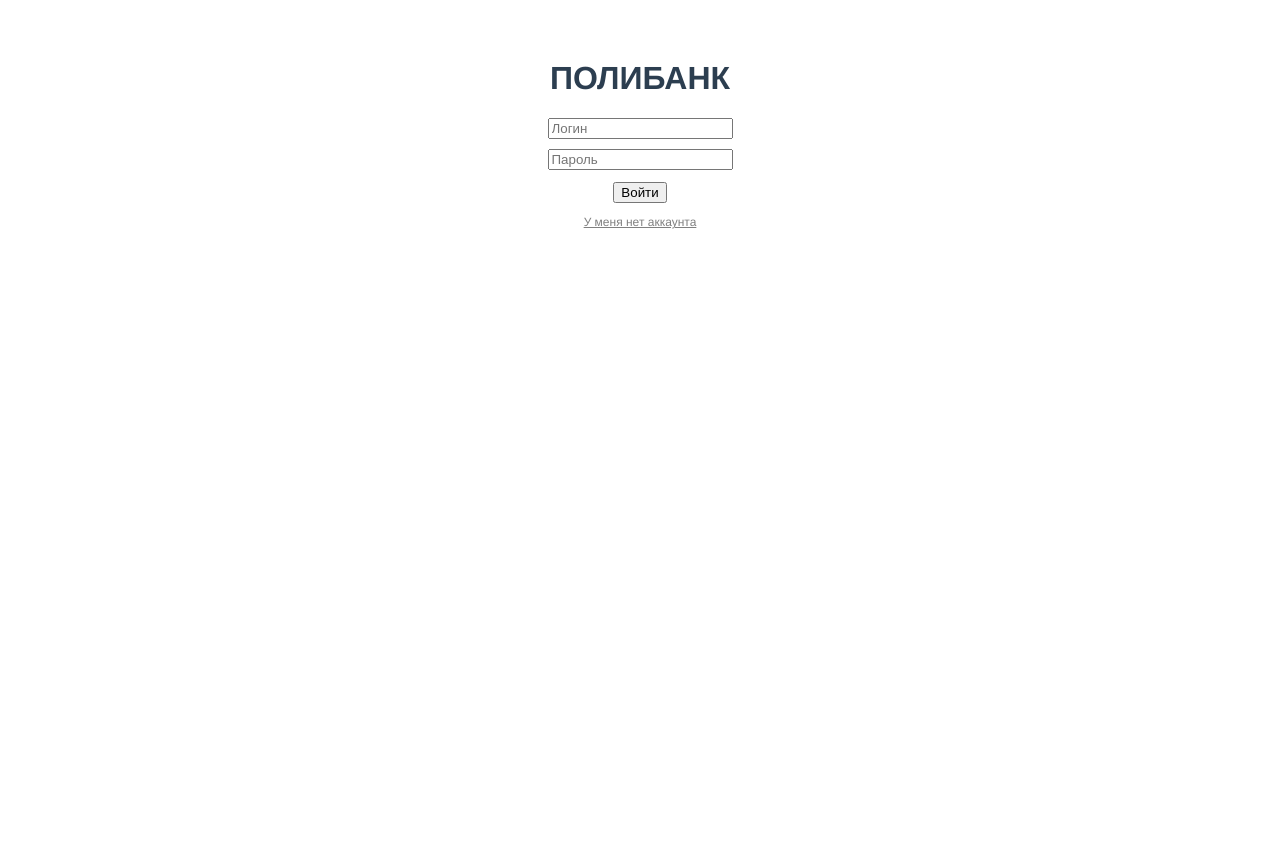
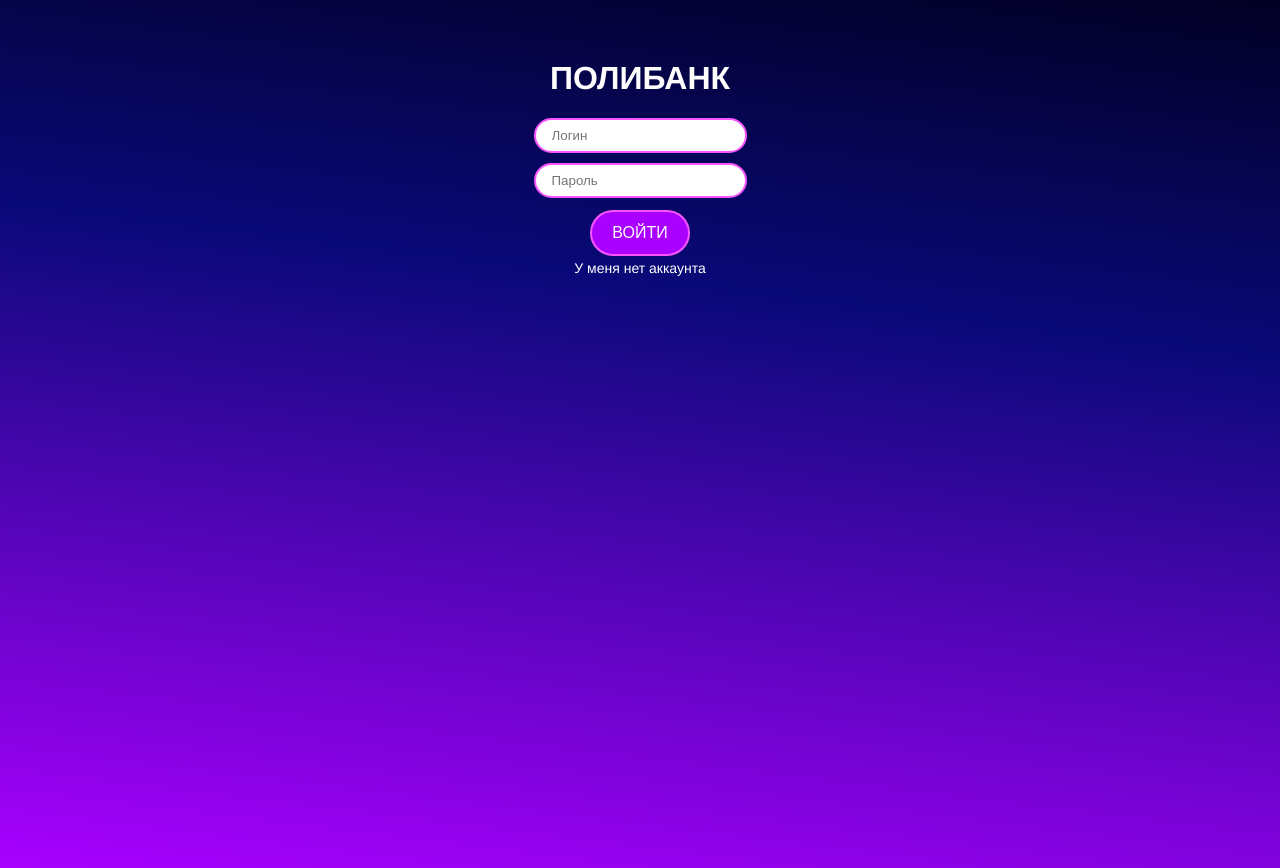
Before and after one commit to Piligrimo/polybank-frontend, a Vue app: page /#/login in a window 1280 px wide. Before the commit the page ends 800 px from the top, so only its background shows below. Built offline with nearby package versions, Linux system fonts and the light colour scheme; no server answers.

Commit message:
чуть дизайн + инфрастуктура

```diff
--- a/package.json
+++ b/package.json
@@ -10,7 +10,9 @@
   "dependencies": {
     "axios": "^1.6.8",
     "core-js": "^3.8.3",
-    "vue": "^3.2.13"
+    "vue": "^3.2.13",
+    "vue-router": "^4.3.0",
+    "vuex": "^4.0.2"
   },
   "devDependencies": {
     "@babel/core": "^7.12.16",
--- a/src/App.vue
+++ b/src/App.vue
@@ -1,70 +1,50 @@
 <template>
   <h1>ПОЛИБАНК</h1>
-  <component
-    :is="screen"
-    :user="currentUser"
-    @auth="getCurrentUser"
-    @change-screen="setScreen"
-  />
+  <router-view  @auth="getCurrentUser"/>
 </template>
 
 <script>
-import SignUp from './components/SignUp.vue'
-import LogIn from './components/LogIn.vue'
-import MainPage from './components/MainPage.vue'
-import TransactionPage from './components/TransactionPage.vue'
-import History from './components/History.vue'
-import { api } from './api';
-
-const screenEnum = {
-  LOGIN: 'LogIn',
-  SIGN_UP: 'SignUp',
-  TRANSACTION: 'TransactionPage',
-  MAIN: 'MainPage',
-  HISTORY: 'History',
-}
-
 export default {
   name: 'App',
-  components: {
-    SignUp,
-    LogIn,
-    MainPage,
-    TransactionPage,
-    History
-  },
-  data() {
-    return {
-      screen: screenEnum.LOGIN,
-      currentUser: null
-    }
-  },
-  created() {
-    this.getCurrentUser()
-  },
-  methods: {
-    setScreen(screen) {
-      this.screen = screenEnum[screen]
-    },
-    async getCurrentUser() {
-      this.currentUser = await api.me()
-      if (this.currentUser) {
-        this.screen = screenEnum.MAIN
-      } else {
-        this.screen = screenEnum.LOGIN
-      }
-    }
-  }
 }
 </script>
 
 <style>
+body {
+  background: rgb(2,0,36);
+  background: linear-gradient(187deg, rgba(2,0,36,1) 0%, rgba(9,9,121,1) 35%, rgba(169,0,255,1) 100%);
+  height: 100vh;
+}
+
+button {
+  background-color: rgba(169,0,255,1);
+  border: 2px solid rgb(249, 85, 255) ;
+  color: #fdfdfd;
+  text-transform: uppercase;
+  padding: 12px 20px;
+  border-radius: 30px;
+  font-size: 16px;
+  font-weight: 500;
+  text-decoration: none;
+}
+a:-webkit-any-link {
+  text-decoration: none;
+}
+
+textarea,
+select,
+input {
+  border: 2px solid rgb(249, 85, 255) ;
+  padding: 8px 16px;
+  border-radius: 30px;
+}
+
 #app {
   font-family: Avenir, Helvetica, Arial, sans-serif;
   -webkit-font-smoothing: antialiased;
   -moz-osx-font-smoothing: grayscale;
   text-align: center;
-  color: #2c3e50;
+  color: #fdfdfd;
   margin-top: 60px;
 }
 .error-message {
@@ -72,10 +52,12 @@ export default {
   font-size: 12px;
 }
 .link {
-  color: grey;
-  font-size: 12px;
+  color: rgb(255, 255, 255);
+  font-size: 14px;
   text-decoration: underline;
   cursor: pointer;
+  padding: 4px;
+  display: block;
 }
 .link:hover {
   opacity: 0.8;
--- a/src/components/History.vue
+++ b/src/components/History.vue
@@ -1,8 +1,8 @@
 <template>
   <div class="history">
     <h2>История</h2>
-
-    <template v-if="history.length">
+    <p v-if="loading">Загрузка...</p>
+    <template v-else-if="history.length">
       <div v-for="item in history" :key="item.id" class="history-item">
         <div class="history-item__header">
           <h3 :style="{color: isPositive(item) ? 'lime' : 'grey' }">
@@ -19,11 +19,12 @@
     </template>
     <p v-else>У тебя пока не быдо переводов</p>
 
-    <p class="link" @click="$emit('change-screen', 'MAIN')">Назад</p>
+    <router-link class="link" to="/">Назад</router-link>
   </div>
 </template>
 <script>
 import { api } from '@/api';
+import { mapState, mapActions} from 'vuex'
 
 const currencyDictionary = {
   maxcoins: ['Макскоин','Макскоинов','Макскоинов'],
@@ -43,18 +44,22 @@ const pluralize = (amount, [one, two, five]) => {
 
 export default {
   name: 'HistoryPage',
-  props: {
-    user: Object
-  },
   data() {
     return{
       history: [],
     }
   },
   async created() {
-    this.history = await api.getHistory()
+    this.history = await this.callRequest(api.getHistory)
+  },
+  computed: {
+    ...mapState({
+      user: ({user})=> user,
+      loading: ({loading}) => loading
+    })
   },
   methods: {
+    ...mapActions( {callRequest:'CALL_REQUEST'}),
     isPositive({reciever}) {
       return reciever === this.user?.login
     },
@@ -69,6 +74,7 @@ export default {
 <style scoped>
 .history-item {
   border-radius: 10px;
+  background-color: #fff;
   padding: 20px;
   margin: auto;
   margin-bottom: 24px;
@@ -79,13 +85,15 @@ export default {
   -moz-box-shadow: 5px 5px 21px -1px rgba(0,0,0,0.5);
 }
 .comment {
-  color: grey;
+  color: #525252;
   background-color: #e7e7e7;
   border-radius: 8px;
-  padding: 8px 16px;
+  border: 1px solid #a6a6a6;
+  padding: 12px 18px;
   margin-top: 16px;
 }
 h3 {
+  color: #202020;
   margin: 0;
   width: min-content;
   white-space: nowrap
--- a/src/components/LogIn.vue
+++ b/src/components/LogIn.vue
@@ -4,7 +4,7 @@
     <input type="password" v-model="password" placeholder="Пароль">
     <p class="error-message"> {{ errorMessage }} </p>
     <button @click="signIn">Войти</button>
-    <p class="link" @click="$emit('change-screen', 'SIGN_UP')">У меня нет аккаунта</p>
+    <router-link class="link" to="/signup">У меня нет аккаунта</router-link>
   </div>
 </template>
 
@@ -27,7 +27,7 @@ export default {
           login: this.login,
           password: this.password,
         })
-        this.$emit('auth')
+        this.$router.push('/')
       } catch (error) {
         console.error(error)
         this.errorMessage = error.response?.data?.message
--- a/src/components/MainPage.vue
+++ b/src/components/MainPage.vue
@@ -1,29 +1,35 @@
 <template>
   <div class="main-page">
-    <h2>{{ user.login }}</h2>
-    <table>
+    <h2>{{ user ? user.login : 'Моя поликрипта'}}</h2>
+    <table v-if="!loading">
       <tr><td align="left">Макскоины</td><td align="right">{{ user.maxcoins }}</td></tr>
       <tr><td align="left">Ниссомони</td><td align="right">{{ user.nissomani }}</td></tr>
       <tr><td align="left">Дички</td><td align="right">{{ user.piski }}</td></tr>
       <tr><td align="left">Илюшекели</td><td align="right">{{ user.ilushekels }}</td></tr>
       <tr><td align="left">Рудии</td><td align="right">{{ user.rudies }}</td></tr>
     </table>
+    <p v-else>Загрузка...</p>
     <br>
-    <button  @click="$emit('change-screen', 'TRANSACTION')">Перевести</button>
-    <p class="link" @click="$emit('change-screen', 'HISTORY')">История</p>
+    <router-link to="/transaction">
+      <button>Перевести</button>
+    </router-link>
+    <router-link class="link" to="/history">История</router-link>
     <p class="link" @click="logOf">Выйти</p>
   </div>
 </template>
 <script>
-//import {api} from '../api'
+import { mapState } from 'vuex'
 
 export default {
   name: 'MainPage',
-  props: {
-    user: Object
-  },
   data() {
 
+  },
+  computed: {
+    ...mapState({
+      user: ({user})=> user,
+      loading: ({loading}) => loading
+    })
   },
   methods: {
     logOf() {
--- a/src/components/SignUp.vue
+++ b/src/components/SignUp.vue
@@ -5,7 +5,7 @@
     <input type="password" v-model="confirmPassword" placeholder="Повтори пароль">
     <p class="error-message"> {{ errorMessage }} </p>
     <button @click="signUp">Зарегистрироваться</button>
-    <p class="link" @click="$emit('change-screen', 'LOGIN')">Войти</p>
+    <router-link class="link" to="/login">Войти</router-link>
   </div>
 </template>
 
--- a/src/components/TransactionPage.vue
+++ b/src/components/TransactionPage.vue
@@ -1,6 +1,7 @@
 <template>
   <div class="transaction">
     <h2>Перевод</h2>
+    <template v-if="user">
       <label for="user">Кому</label>
       <select v-model="receiver" id="user">
         <option
@@ -32,18 +33,17 @@
       <label for="comment">Коммент</label>
       <textarea v-model="comment" name="comment" id="comment" rows="5"/>
       <p class="error-message"> {{ errorMessage }} </p>
-      <button  @click="transite">Перевести</button>
-      <p class="link"  @click="$emit('change-screen', 'MAIN')">Назад</p>
+    </template>
+    <button  @click="transite">Перевести</button>
+    <router-link class="link" to="/">Назад</router-link>
   </div>
 </template>
 <script>
 import { api } from '@/api'
+import { mapState } from 'vuex'
 
 export default {
   name: 'MainPage',
-  props: {
-    user: Object
-  },
   data() {
     return {
       users: [],
@@ -58,8 +58,10 @@ export default {
     this.users = await api.users()
   },
   computed: {
+    ...mapState({user: ({ user } ) => user}),
     otherUsers() {
-      return this.users.filter(({id})=> id !== this.user.id)
+      console.log(this.$store.state.user, 'otherUsers');
+      return this.users.filter(({id})=> id !== this.user?.id)
     },
     currencies() {
       return [
@@ -71,6 +73,7 @@ export default {
       ]
     },
     maxAmount() {
+      console.log(this.selectedCurrency);
       if (!this.selectedCurrency) return null
       return this.user[this.selectedCurrency]
     }
@@ -95,8 +98,7 @@ export default {
         currency: this.selectedCurrency,
         comment: this.comment
       })
-      this.$emit('change-screen', 'MAIN')
-      this.$emit('auth')
+      this.$router.push('/')
     }
   }
 
@@ -126,7 +128,7 @@ table {
 }
 
 .hint {
-  color: grey;
+  color: rgb(225, 225, 225);
   margin-top: 0;
   font-size: 11px;
   width: 150px;
--- /dev/null
+++ b/src/router.js
@@ -0,0 +1,43 @@
+import { createWebHashHistory, createRouter } from 'vue-router'
+import { store } from '@/store'
+
+import MainPage from './components/MainPage.vue'
+import SignUp from './components/SignUp.vue'
+import LogIn from './components/LogIn.vue'
+import TransactionPage from './components/TransactionPage.vue'
+import History from './components/History.vue'
+
+const routes = [
+  { path: '/', component: MainPage, meta: {shouldBeAuthed: true} },
+  { path: '/signup', component: SignUp, meta: {shouldBeAuthed: false} },
+  { path: '/login', component: LogIn, meta: {shouldBeAuthed: false} },
+  { path: '/transaction', component: TransactionPage, meta: {shouldBeAuthed: true} },
+  { path: '/history', component: History, meta: {shouldBeAuthed: true} },
+]
+
+export const router = createRouter({
+  history: createWebHashHistory(),
+  routes,
+})
+
+router.beforeEach(async (to, from, next) => {
+  let user = store.state.user
+  console.log(user, 1, to.path);
+  if (!user) {
+    user = await store.dispatch('CALL_REQUEST', () => store.dispatch('GET_USER'))
+    console.log(user);
+
+  }
+
+
+
+  if(to.meta.shouldBeAuthed && !user) {
+    next('/login')
+    return
+  }
+  if (!to.meta.shouldBeAuthed && user) {
+    next('/')
+    return
+  }
+  next()
+})
--- /dev/null
+++ b/src/store.js
@@ -0,0 +1,36 @@
+import { createStore } from 'vuex'
+import { api } from './api'
+
+export const store = createStore({
+  state () {
+    return {
+      user: null,
+      loading: false
+    }
+  },
+  mutations: {
+    SET_USER(state, payload) {
+        state.user = payload
+    },
+    SET_LOADING(state, payload) {
+        state.loading = payload
+    }
+  },
+  actions: {
+    async GET_USER({ commit }) {
+        const user = await api.me()
+        console.log(user, 'GET_USER');
+        commit('SET_USER', user)
+        return user
+    },
+    async CALL_REQUEST({commit}, callback){
+        commit('SET_LOADING', true)
+        const result = await callback()
+        console.log(result);
+        commit('SET_LOADING', false)
+        return result
+    }
+  }
+})
+
+// 5 октября 1997 10:30
```
Also changed, not shown: src/main.js (+6 -1 lines), 1 other file (tests, documents, lock files or other folders).
